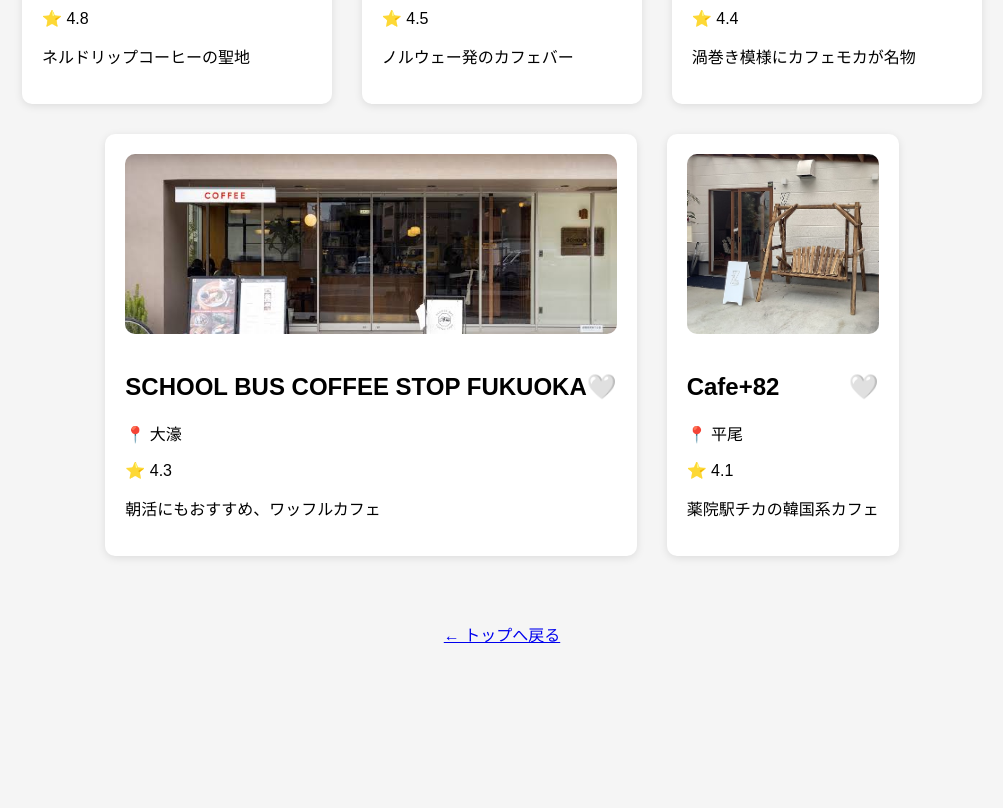
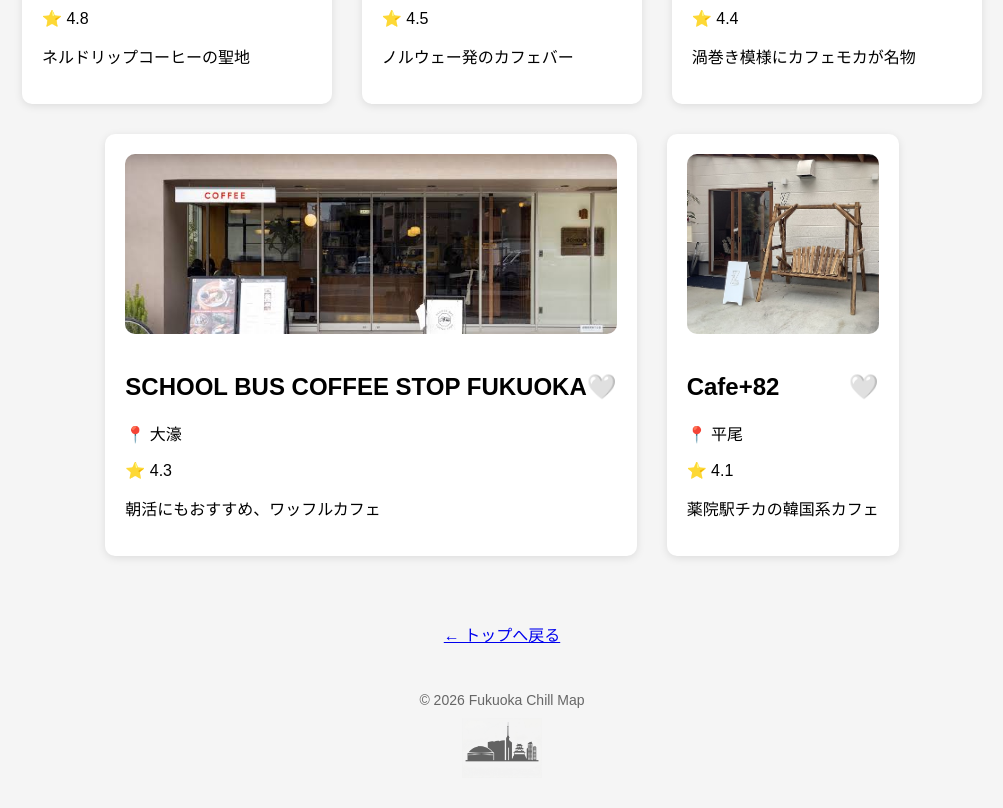
Before and after one commit to hrs0420/fukuoka-chill-map, a plain HTML site: page cafes.html in a window 1280 px wide. Shown: the part 1543-2351 px from the top of the page, without its empty margins (138-1141 px from the left). Before the commit the page ends 2205 px from the top, so only its background shows below. Drawn offline with Linux system fonts and the light colour scheme.

Commit message:
Add fasionable  icon at footer

```diff
--- a/cafes.html
+++ b/cafes.html
@@ -78,6 +78,11 @@
 <script src="js/cafe.js"></script>
 <script src="js/script.js"></script>
 
+<footer>
+
+<p>© 2026 Fukuoka Chill Map</p>
+    <img src="images/fukuoka-monuments-black.jpg" alt="福岡ランドマーク" class="footer-monument-img">
+</footer>
 </body>
 
 </html>
--- a/css/style.css
+++ b/css/style.css
@@ -227,7 +227,23 @@ header h1 {
 
 footer {
     text-align: center;
-    padding: 20px;
+    padding: 30px 20px;
+    color: #666;
+}
+footer p {
+    margin: 0 0 10px 0;
+    font-size: 14px;
+}
+.footer-monument-img {
+    display: block;
+    margin: 0 auto;
+    height: 60px;
+    width: auto;
+    opacity: 0.6;
+    transition: opacity 0.3s;
+}
+.footer-monument-img:hover {
+    opacity: 0.9;
 }
 
 /* --- スマホ対応 (レスポンシブ) --- */
```
Also changed, not shown: detail.html (+6 -0 lines), favorites.html (+8 -0 lines), index.html (+1 -1 lines), running.html (+7 -0 lines), sauna-detail.html (+7 -0 lines), saunas.html (+6 -0 lines), images/fukuoka-monuments-black.jpg (added).
